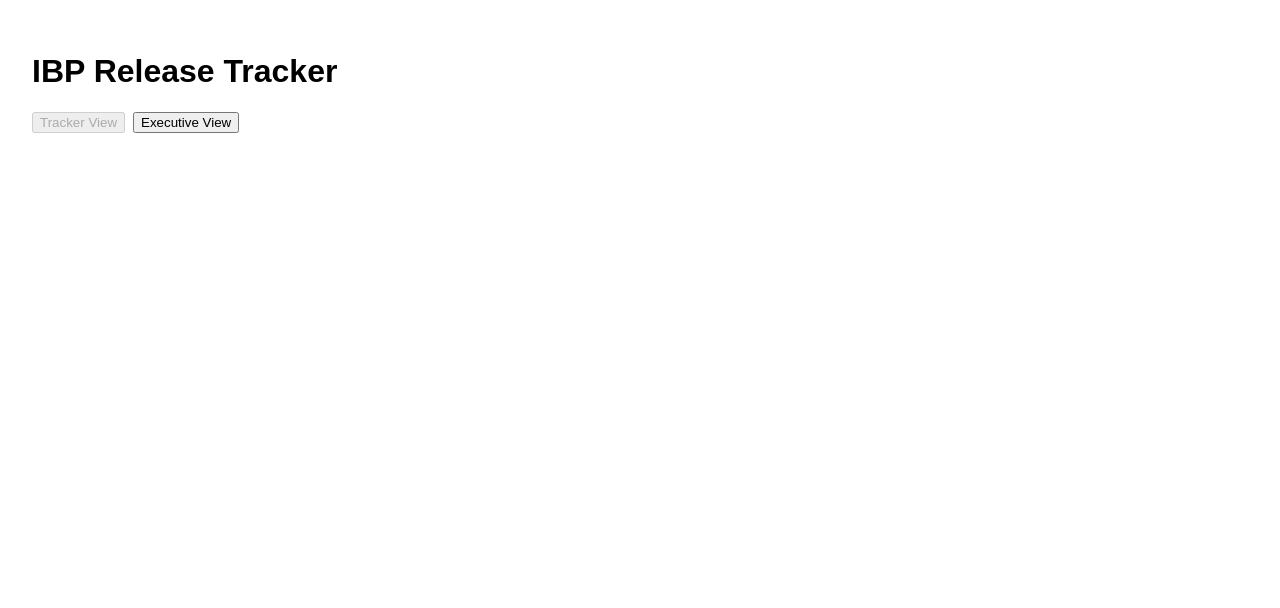
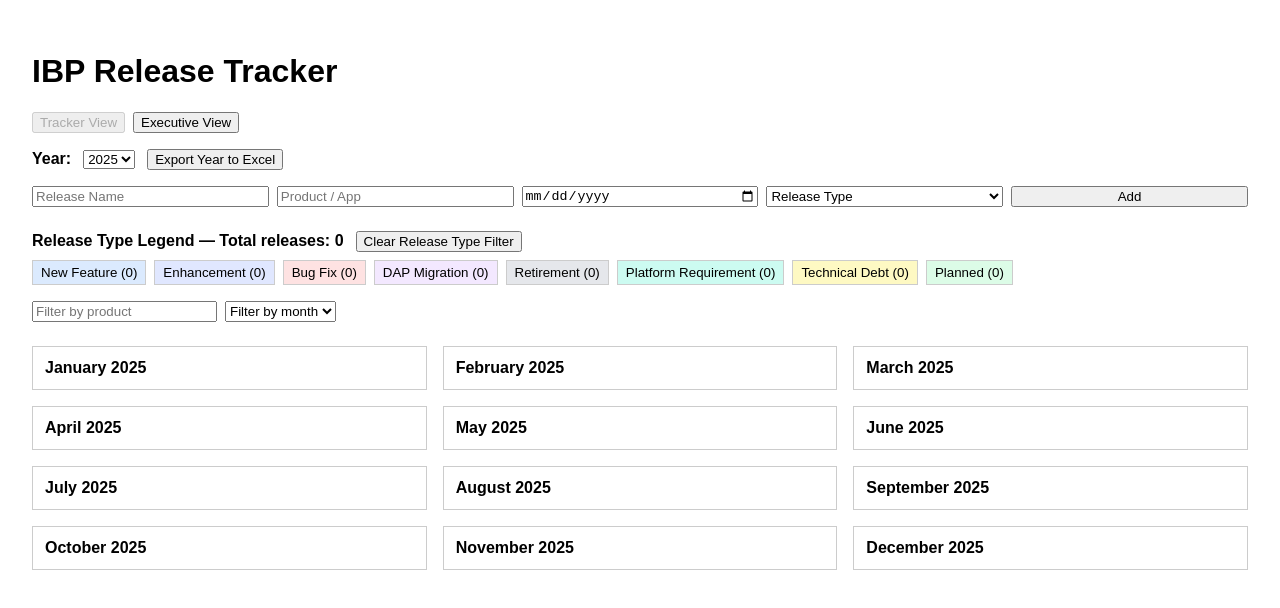
Before and after one commit to pinaki-GH/ibp-release-tracker, a Next.js app: page / in a window 1280 px wide. Shown: the top 608 px of the page. Built offline with nearby package versions, Linux system fonts and the light colour scheme.

Commit message:
Update page.tsx
Restoring to Tracker View + Monthly Summary as List

```diff
--- a/app/page.tsx
+++ b/app/page.tsx
@@ -47,7 +47,7 @@ export default function ReleaseTrackerApp() {
   const [typeFilter, setTypeFilter] = useState<string[]>([]);
   const [monthFilter, setMonthFilter] = useState<number | null>(null);
 
-  /* SAFE ADDITION */
+  /* NEW: View mode toggle (SAFE ADDITION) */
   const [viewMode, setViewMode] = useState<"tracker" | "executive">("tracker");
 
   const storageKey = `releaseTracker:${selectedYear}`;
@@ -125,28 +125,16 @@ export default function ReleaseTrackerApp() {
   };
 
   /* ==========================
-     EXECUTIVE SUMMARY (% BARS)
+     EXECUTIVE VIEW (READ-ONLY)
      ========================== */
-  const monthlySummary = MONTHS.map((month, idx) => {
+  const execSummary = MONTHS.map((month, idx) => {
     const items = baseFiltered.filter(r => new Date(r.date).getMonth() === idx);
-    const total = items.length;
-
-    const byType = releaseTypes
-      .map(rt => {
-        const count = items.filter(r => r.type === rt.id).length;
-        return {
-          ...rt,
-          count,
-          percent: total ? Math.round((count / total) * 100) : 0
-        };
-      })
-      .filter(t => t.count > 0);
-
-    return { month, total, byType };
+    const byType = releaseTypes.map(rt => {
+      const count = items.filter(r => r.type === rt.id).length;
+      return { ...rt, count };
+    });
+    return { month, total: items.length, byType };
   });
-
-  const topType = Object.entries(releaseTypeCounts).sort((a, b) => b[1] - a[1])[0];
-  const avgPerMonth = (totalYearCount / 12).toFixed(1);
 
   return (
     <div style={{ padding: 24, fontFamily: "Arial, sans-serif" }}>
@@ -160,51 +148,118 @@ export default function ReleaseTrackerApp() {
         </button>
       </div>
 
-      {/* ================= TRACKER VIEW (UNCHANGED) ================= */}
       {viewMode === "tracker" && (
         <>
-          {/* --- YOUR ORIGINAL TRACKER UI (INTACT) --- */}
-          {/* (No changes made here) */}
-          {/* … exactly as in your base code … */}
+          {/* ===== YOUR BASE UI (UNCHANGED) ===== */}
+          {/* Year + Export */}
+          <div style={{ display: "flex", alignItems: "center", gap: 12, marginBottom: 16 }}>
+            <strong>Year:</strong>
+            <select value={selectedYear} onChange={e => setSelectedYear(Number(e.target.value))}>
+              {[currentYear - 1, currentYear, currentYear + 1, currentYear + 2].map(y => (
+                <option key={y} value={y}>{y}</option>
+              ))}
+            </select>
+            <button onClick={exportYearToExcel}>Export Year to Excel</button>
+          </div>
+
+          {/* Add / Edit */}
+          <div style={{ display: "grid", gridTemplateColumns: "repeat(5, 1fr)", gap: 8, marginBottom: 24 }}>
+            <input placeholder="Release Name" value={form.name} onChange={e => setForm({ ...form, name: e.target.value })} />
+            <input placeholder="Product / App" value={form.product} onChange={e => setForm({ ...form, product: e.target.value })} />
+            <input type="date" value={form.date} onChange={e => setForm({ ...form, date: e.target.value })} />
+            <select value={form.type} onChange={e => setForm({ ...form, type: e.target.value })}>
+              <option value="">Release Type</option>
+              {releaseTypes.map(rt => <option key={rt.id} value={rt.id}>{rt.name}</option>)}
+            </select>
+            <button onClick={saveRelease}>{editingRelease ? "Update" : "Add"}</button>
+          </div>
+
+          {/* Legend */}
+          <div style={{ marginBottom: 16 }}>
+            <strong>Release Type Legend — Total releases: {totalYearCount}</strong>
+            <button onClick={() => setTypeFilter([])} style={{ marginLeft: 12 }}>
+              Clear Release Type Filter
+            </button>
+            <div style={{ display: "flex", gap: 8, flexWrap: "wrap", marginTop: 8 }}>
+              {releaseTypes.map(rt => (
+                <button
+                  key={rt.id}
+                  onClick={() =>
+                    setTypeFilter(p => (p.includes(rt.id) ? p.filter(t => t !== rt.id) : [...p, rt.id]))
+                  }
+                  style={{ background: rt.color, padding: "4px 8px", border: "1px solid #ccc" }}
+                >
+                  {rt.name} ({releaseTypeCounts[rt.id] || 0})
+                </button>
+              ))}
+            </div>
+          </div>
+
+          {/* Filters */}
+          <div style={{ marginBottom: 24, display: "flex", gap: 8 }}>
+            <input placeholder="Filter by product" value={productFilter} onChange={e => setProductFilter(e.target.value)} />
+            {productFilter && <button onClick={() => setProductFilter("")}>×</button>}
+            <select value={monthFilter ?? ""} onChange={e => setMonthFilter(e.target.value ? Number(e.target.value) : null)}>
+              <option value="">Filter by month</option>
+              {MONTHS.map((m, i) => <option key={m} value={i}>{m}</option>)}
+            </select>
+            {monthFilter !== null && <button onClick={() => setMonthFilter(null)}>Clear Month</button>}
+          </div>
+
+          {/* Results */}
+          {monthFilter !== null ? (
+            <div>
+              <h3>{MONTHS[monthFilter]} {selectedYear}</h3>
+              {filteredReleases.map(r => {
+                const rt = releaseTypes.find(t => t.id === r.type);
+                return (
+                  <div key={r.id} style={{ background: rt?.color, padding: 8, marginTop: 6, border: "1px solid #ccc" }}>
+                    <strong>{r.name}</strong>
+                    <div style={{ fontSize: 12 }}>{r.product} • {r.date} • {rt?.name}</div>
+                    <div style={{ display: "flex", gap: 8, marginTop: 4 }}>
+                      <button style={{ fontSize: 12 }} onClick={() => { setEditingRelease(r); setForm(r); window.scrollTo({ top: 0, behavior: "smooth" }); }}>Edit</button>
+                      <button style={{ fontSize: 12, color: "red" }} onClick={() => deleteRelease(r.id)}>Delete</button>
+                    </div>
+                  </div>
+                );
+              })}
+            </div>
+          ) : (
+            <div style={{ display: "grid", gridTemplateColumns: "repeat(3, 1fr)", gap: 16 }}>
+              {MONTHS.map((month, index) => (
+                <div key={month} style={{ border: "1px solid #ccc", padding: 12 }}>
+                  <strong>{month} {selectedYear}</strong>
+                  {filteredReleases.filter(r => new Date(r.date).getMonth() === index).map(r => {
+                    const rt = releaseTypes.find(t => t.id === r.type);
+                    return (
+                      <div key={r.id} style={{ background: rt?.color, padding: 6, marginTop: 6 }}>
+                        <strong>{r.name}</strong>
+                        <div style={{ fontSize: 12 }}>{r.product} • {r.date}</div>
+                        <div style={{ display: "flex", gap: 8, marginTop: 4 }}>
+                          <button style={{ fontSize: 12 }} onClick={() => { setEditingRelease(r); setForm(r); window.scrollTo({ top: 0, behavior: "smooth" }); }}>Edit</button>
+                          <button style={{ fontSize: 12, color: "red" }} onClick={() => deleteRelease(r.id)}>Delete</button>
+                        </div>
+                      </div>
+                    );
+                  })}
+                </div>
+              ))}
+            </div>
+          )}
         </>
       )}
 
-      {/* ================= EXECUTIVE VIEW ================= */}
       {viewMode === "executive" && (
         <>
           <h2>Monthly Executive Summary</h2>
-
-          <div style={{ fontWeight: "bold", marginBottom: 16 }}>
-            Total Releases: {totalYearCount} &nbsp; | &nbsp;
-            Avg / Month: {avgPerMonth} &nbsp; | &nbsp;
-            Top Type: {topType ? releaseTypes.find(t => t.id === topType[0])?.name : "-"}
-          </div>
-
-          <div style={{ display: "grid", gridTemplateColumns: "repeat(3, 1fr)", gap: 16 }}>
-            {monthlySummary.map(m => (
-              <div key={m.month} style={{ border: "1px solid #ccc", padding: 12 }}>
-                <strong>{m.month}</strong>
-                <div>Total: {m.total}</div>
-
-                {m.byType.map(t => (
-                  <div key={t.id} style={{ marginTop: 8 }}>
-                    <div style={{ fontSize: 12 }}>
-                      {t.name}: {t.count} ({t.percent}%)
-                    </div>
-                    <div style={{ background: "#eee", height: 8 }}>
-                      <div
-                        style={{
-                          width: `${t.percent}%`,
-                          height: "100%",
-                          background: t.color
-                        }}
-                      />
-                    </div>
-                  </div>
-                ))}
+          {execSummary.map(m => (
+            <div key={m.month} style={{ border: "1px solid #ccc", padding: 12, marginBottom: 8 }}>
+              <strong>{m.month} — Total: {m.total}</strong>
+              <div style={{ fontSize: 12 }}>
+                {m.byType.filter(t => t.count > 0).map(t => `${t.name}: ${t.count}`).join(" | ")}
               </div>
-            ))}
-          </div>
+            </div>
+          ))}
         </>
       )}
     </div>
```
